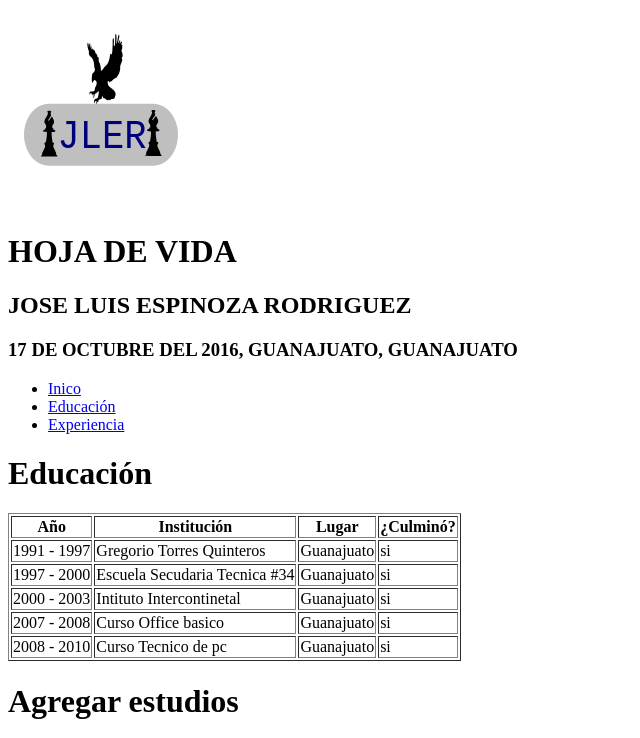
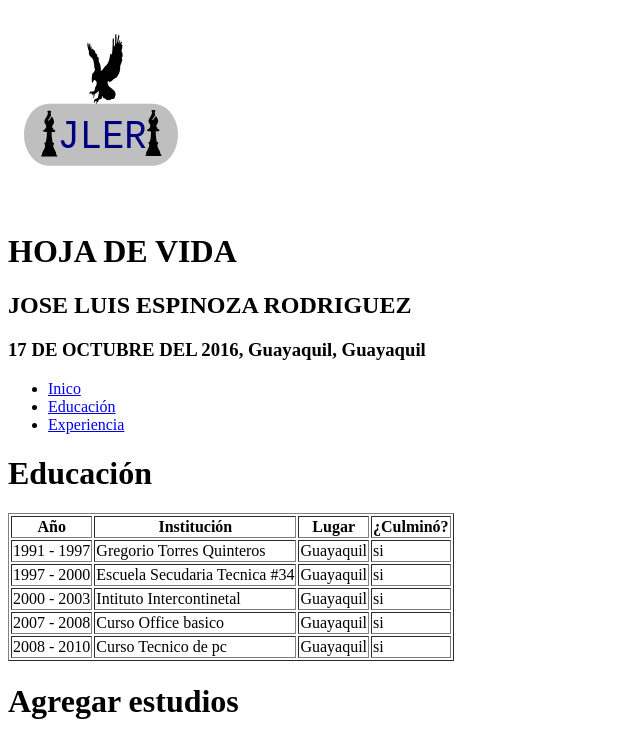
Before and after one commit to CynthiaGroup/proyect-master, a plain HTML site: page educacion.html in a window 1280 px wide. Shown: the top 738 px of the page, without its empty margins (0-640 px from the left). Drawn offline with Linux system fonts and the light colour scheme.

Commit message:
commit7: se cambio la ciudad

```diff
--- a/educacion.html
+++ b/educacion.html
@@ -12,7 +12,7 @@
 
     <h1>HOJA DE VIDA</h1>
     <h2>JOSE LUIS ESPINOZA RODRIGUEZ</h2>
-    <h3>17 DE OCTUBRE DEL 2016, GUANAJUATO, GUANAJUATO</h3>
+    <h3>17 DE OCTUBRE DEL 2016, Guayaquil, Guayaquil</h3>
     <ul>
     <li><a href="file:///C:/tutoriales/git/Proyecto-master/index.html">Inico</a></li>
     <li><a href="file:///C:/tutoriales/git/Proyecto-master/educacion.html">Educación</a></li>
@@ -33,19 +33,19 @@
        <tr>
          <td>1991 - 1997</td>
          <td>Gregorio Torres Quinteros</td>
-         <td>Guanajuato</td>
+         <td>Guayaquil</td>
          <td>si</td>
        </tr>
        <tr>
          <td>1997 - 2000</td>
          <td>Escuela Secudaria Tecnica #34</td>
-         <td>Guanajuato</td>
+         <td>Guayaquil</td>
          <td>si</td>
        </tr>
        <tr>
          <td>2000 - 2003</td>
          <td>Intituto Intercontinetal</td>
-         <td>Guanajuato</td>
+         <td>Guayaquil</td>
          <td>si</td>
        </tr>
      </tbody>
@@ -53,13 +53,13 @@
        <tr>
          <td>2007 - 2008</td>
          <td>Curso Office basico</td>
-         <td>Guanajuato</td>
+         <td>Guayaquil</td>
          <td>si</td>
        </tr>
        <tr>
          <td>2008 - 2010</td>
          <td>Curso Tecnico de pc</td>
-         <td>Guanajuato</td>
+         <td>Guayaquil</td>
          <td>si</td>
        </tr>
      </tfoot>
```
